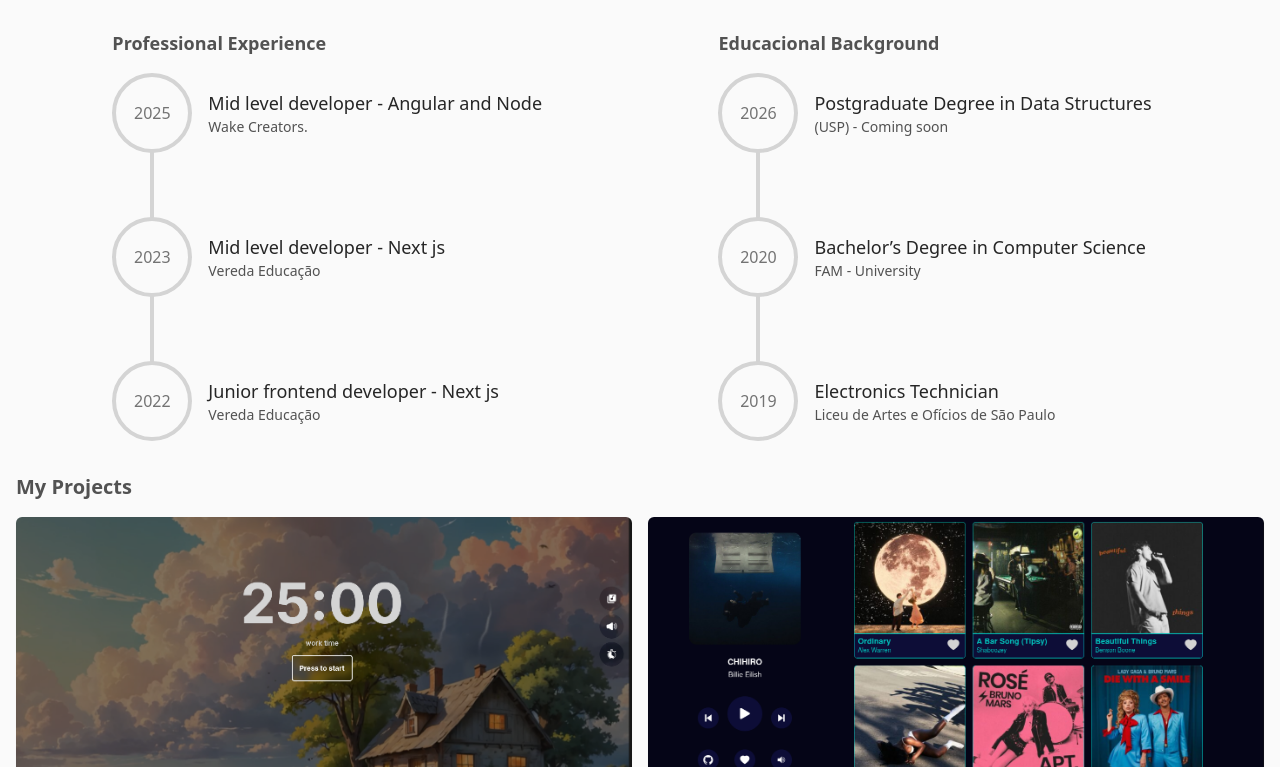
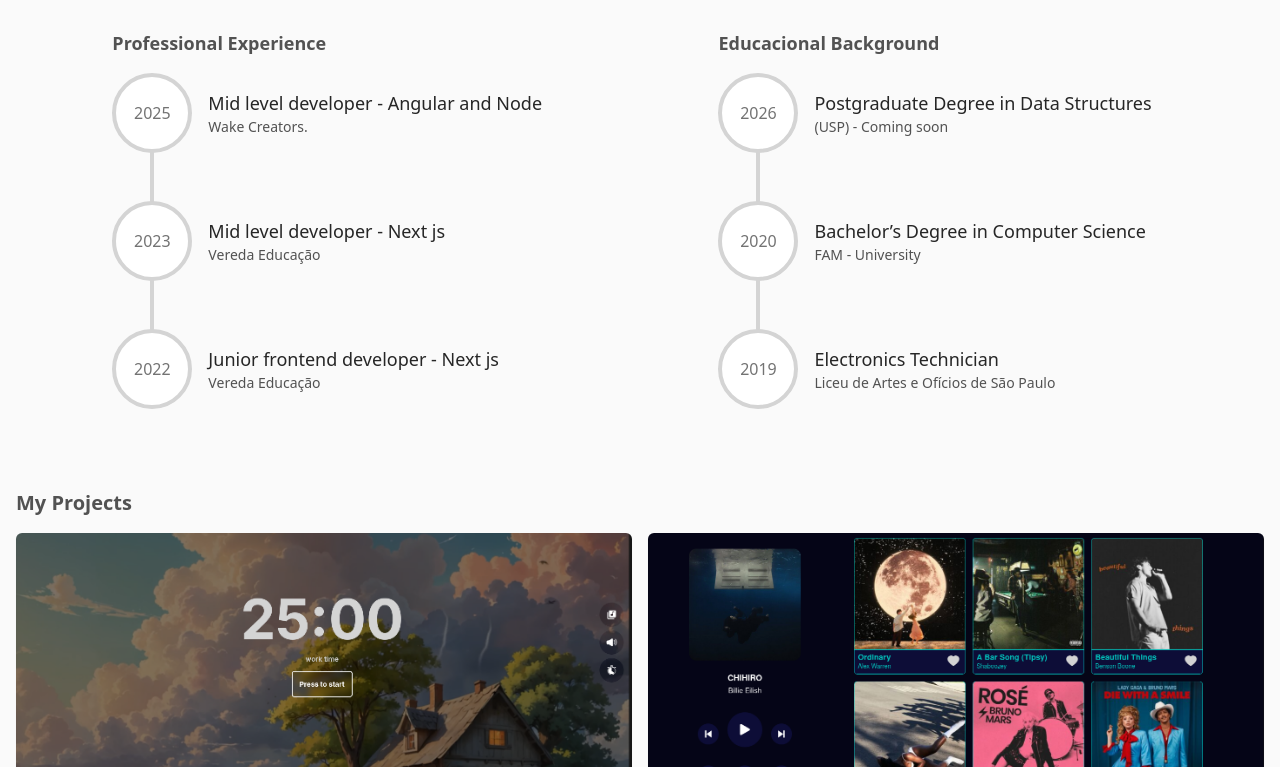
Before and after one commit to guicoelhodev/portifolio-vanilla, a plain HTML site: page index.html in a window 1280 px wide. Shown: the part 251-1018 px from the top of the page. Drawn offline with nearby package versions, Linux system fonts and the light colour scheme.

Commit message:
style: fix position from circles

```diff
--- a/index.html
+++ b/index.html
@@ -62,11 +62,11 @@
 		<section class="flex flex-col justify-evenly lg:gap-16 lg:flex-row mt-4">
 			<div class="flex flex-col">
 				<h2 class="text-lg font-semibold">Professional Experience</h2>
-				<section x-data="goals" class="flex flex-col gap-16 py-4">
+				<section x-data="goals" class="flex flex-col py-4">
 					<template x-for="(goal, index) in goals">
-						<article class="flex">
+						<article class="flex h-32">
 							<aside
-								class="w-20 h-20 aspect-square border-4 border-neutral-300 flex items-center justify-center rounded-full relative text-neutral-500">
+								class="w-20 h-20 aspect-square border-4 border-neutral-300 flex items-center justify-center rounded-full relative text-neutral-500 bg-white">
 								<p x-text="goal.year"></p>
 								<span x-show="index !== 2" class="h-full w-1 bg-neutral-300 absolute translate-y-[100%]"></span>
 							</aside>
@@ -82,11 +82,11 @@
 
 			<div>
 				<h2 class="text-lg font-semibold">Educacional Background</h2>
-				<section x-data="study" class="flex flex-col gap-16 py-4">
+				<section x-data="study" class="flex flex-col py-4">
 					<template x-for="(item, index) in study">
-						<article class="flex">
+						<article class="flex h-32">
 							<aside
-								class="w-20 h-20 aspect-square border-4 border-neutral-300 flex items-center justify-center rounded-full relative text-neutral-500">
+								class="w-20 h-20 aspect-square border-4 border-neutral-300 flex items-center justify-center rounded-full relative text-neutral-500 bg-white">
 								<p x-text="item.year"></p>
 								<span x-show="index !== 2" class="h-full w-1 bg-neutral-300 absolute translate-y-[100%]"></span>
 							</aside>
```
